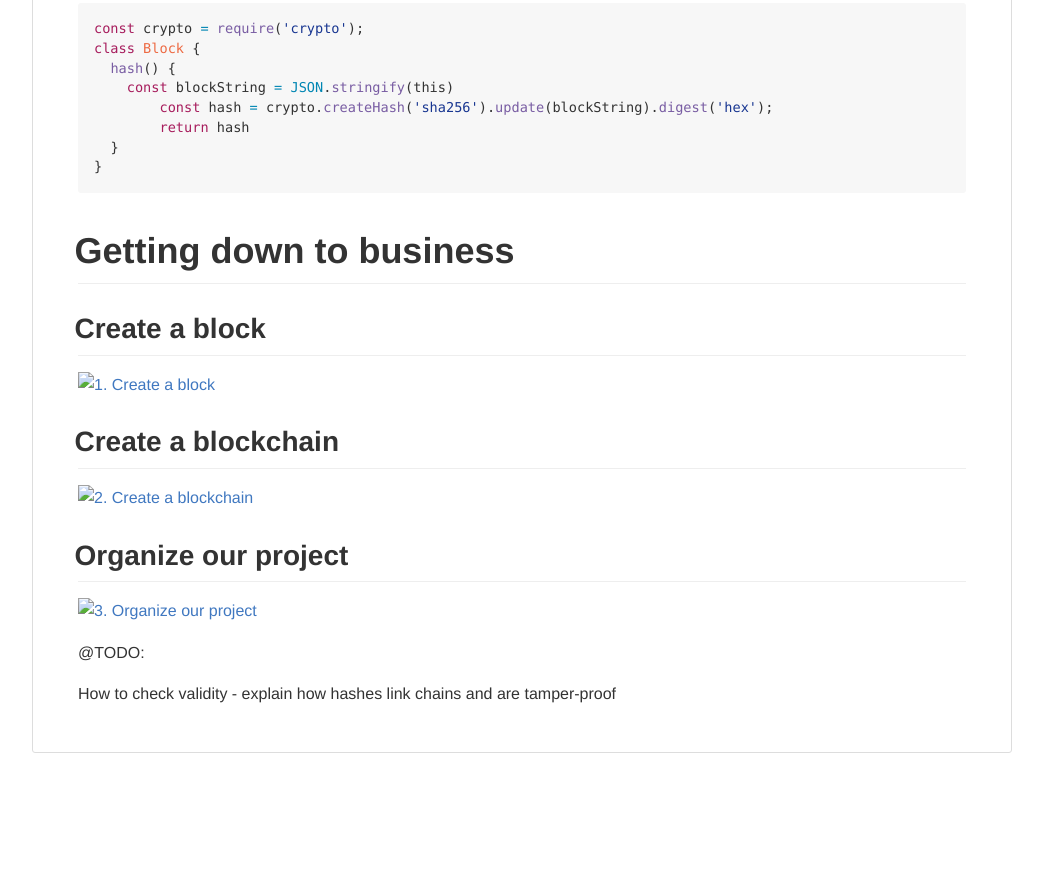
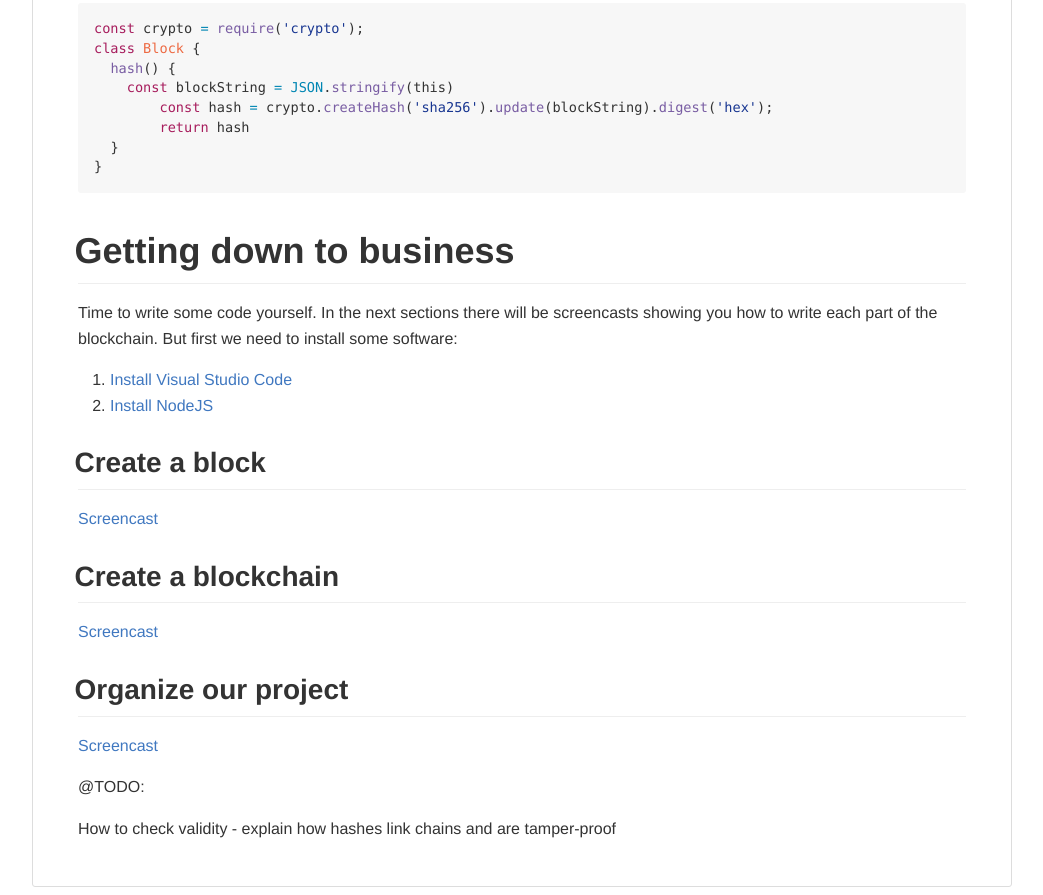
Before and after one commit to dantheman0207/blockchain_development, a website: page index.html in a window 1280 px wide. Shown: the part 6569-7464 px from the top of the page, without its empty margins (118-1161 px from the left). Before the commit the page ends 7330 px from the top, so only its background shows below. Drawn offline with Linux system fonts and the light colour scheme; a web font is replaced by a local one.

Commit message:
fix screencast links

```diff
--- a/index.html
+++ b/index.html
@@ -895,15 +895,20 @@ On the right, you can put in different inputs and see their SHA256 hash.</p>
 <span class="pl-kos">}</span></pre></div>
 <h1>
 <a id="user-content-getting-down-to-business" class="anchor" href="#getting-down-to-business" aria-hidden="true"><span aria-hidden="true" class="octicon octicon-link"></span></a>Getting down to business</h1>
+<p>Time to write some code yourself. In the next sections there will be screencasts showing you how to write each part of the blockchain. But first we need to install some software:</p>
+<ol>
+<li><a href="https://code.visualstudio.com/Download" rel="nofollow">Install Visual Studio Code</a></li>
+<li><a href="https://nodejs.org/en/download/" rel="nofollow">Install NodeJS</a></li>
+</ol>
 <h2>
 <a id="user-content-create-a-block-1" class="anchor" href="#create-a-block-1" aria-hidden="true"><span aria-hidden="true" class="octicon octicon-link"></span></a>Create a block</h2>
-<p><a href="" target="_blank" rel="noopener noreferrer"><img alt="1. Create a block" style="max-width:100%;"></a></p>
+<p><a href="https://www.youtube.com/watch?v=wWT1k2uQyBo" rel="nofollow">Screencast</a></p>
 <h2>
 <a id="user-content-create-a-blockchain" class="anchor" href="#create-a-blockchain" aria-hidden="true"><span aria-hidden="true" class="octicon octicon-link"></span></a>Create a blockchain</h2>
-<p><a href="" target="_blank" rel="noopener noreferrer"><img alt="2. Create a blockchain" style="max-width:100%;"></a></p>
+<p><a href="https://www.youtube.com/watch?v=2GUZXhn21jM" rel="nofollow">Screencast</a></p>
 <h2>
 <a id="user-content-organize-our-project" class="anchor" href="#organize-our-project" aria-hidden="true"><span aria-hidden="true" class="octicon octicon-link"></span></a>Organize our project</h2>
-<p><a href="" target="_blank" rel="noopener noreferrer"><img alt="3. Organize our project" style="max-width:100%;"></a></p>
+<p><a href="https://www.youtube.com/watch?v=oMQjz3VAY-A" rel="nofollow">Screencast</a></p>
 <p>@TODO:</p>
 <p>How to check validity - explain how hashes link chains and are tamper-proof</p>
 </article></body></html>
```
